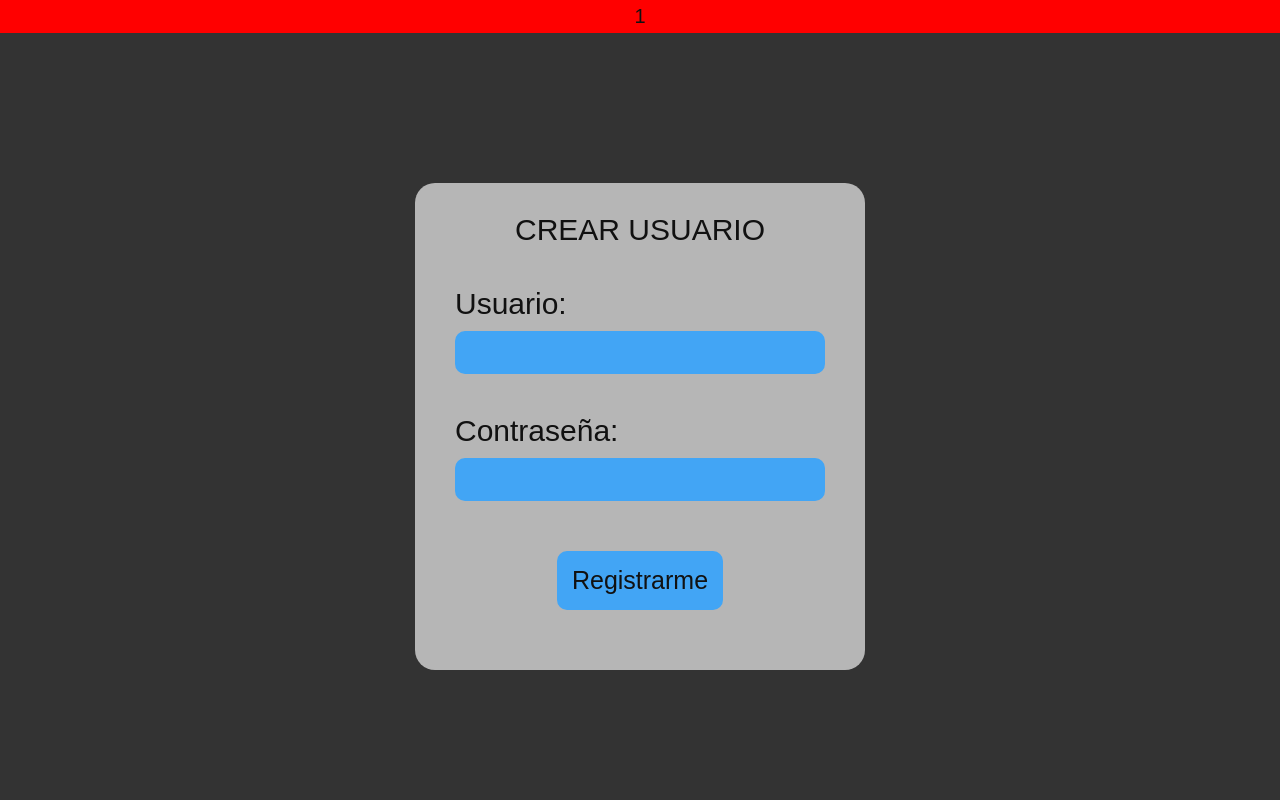
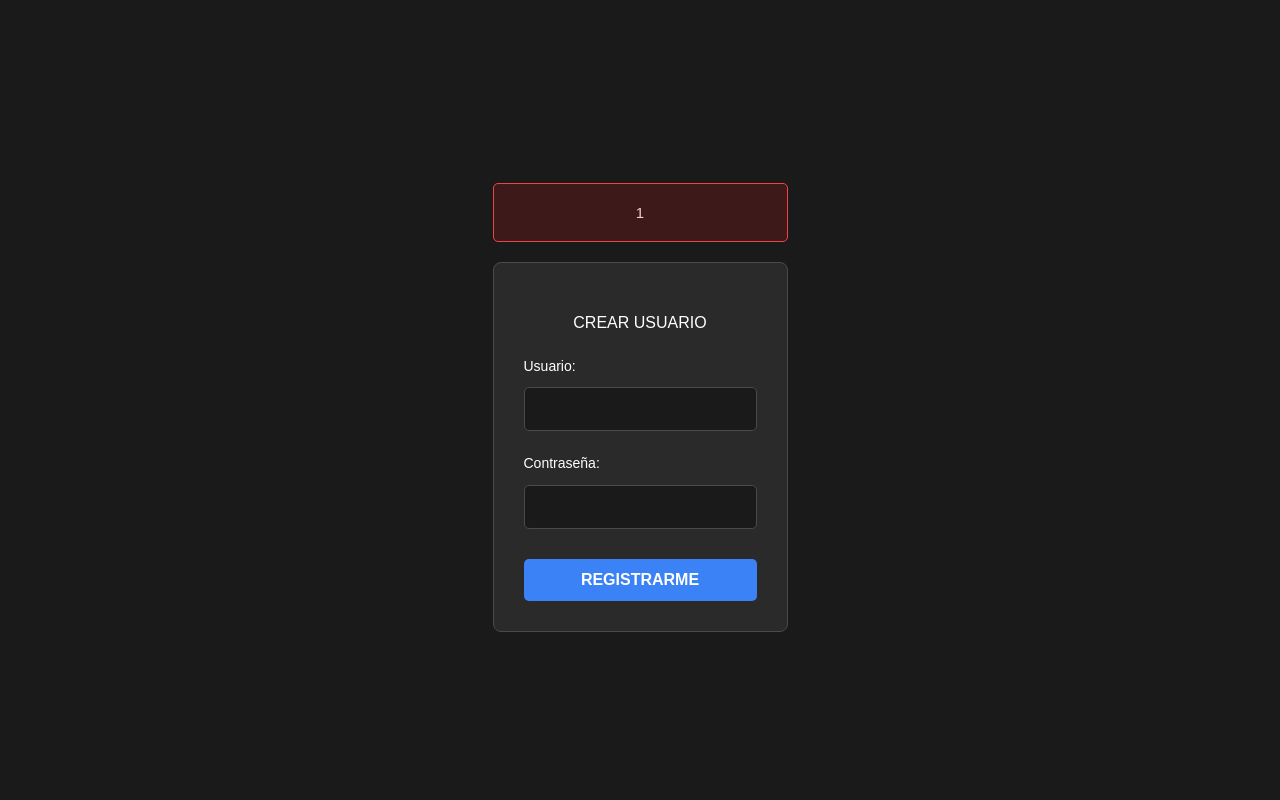
Before and after one commit to Eduardoglz12/Proyecto-Bit-Byte, a PHP site: page /Php/registro.php in a window 1280 px wide. Run offline with PHP 8.4, Linux system fonts and the light colour scheme; the visitor is signed in with stand-in values (Sample User, id 1).

Commit message:
Se ajusto login.css

```diff
--- a/Css/login.css
+++ b/Css/login.css
@@ -1,17 +1,17 @@
 :root {
-    --negro: #111111;
-    --gris: #333333;
-    --gris-oscuro: #222222;
-    --azul-bajo: #42A5F5;
-    --blanco: #f5f5f5;
-    --barraPrincipal: #b6b6b6;
+    --negro: #1a1a1a;
+    --gris-oscuro: #2a2a2a;
+    --gris: #4a4a4a;
+    --blanco: #ffffff;
+    --azul-claro: #93c5fd;
+    --azul-bajo: #3b82f6;
+    --rojo-error: #ef4444;
 }
 
-* {
-    color: var(--negro);
-    font-family: sans-serif;
-    padding: 0;
-    margin: 0;
+/* Base */
+html {
+    font-size: 62.5%;
+    box-sizing: border-box;
 }
 
 *,
@@ -20,77 +20,96 @@
     box-sizing: inherit;
 }
 
-html {
-    font-size: 62.5%;
-    box-sizing: border-box;
-    background-color: var(--gris);
+body {
+    font-family: 'Poppins', sans-serif;
+    font-size: 1.6rem;
+    line-height: 1.8;
+    background-color: var(--negro);
+    color: var(--blanco);
+    margin: 0;
+    /* Centra el contenedor principal */
+    display: flex;
+    justify-content: center;
+    align-items: center;
+    min-height: 100vh;
 }
 
-.cont-principal {
-    display: flex;
-    height: 100vh;
-    justify-content:flex-start;
-    align-items: center;
-    flex-direction: column;
+/* Contenedor del Login */
+.cont-login {
+    background-color: var(--gris-oscuro);
+    border: 1px solid var(--gris);
+    padding: 3rem;
+    border-radius: 0.8rem;
+    width: 100%;
+    max-width: 450px;
+    text-align: center;
 }
 
-.cont-login {
-    padding: 2rem;
-    background-color: var(--barraPrincipal);
-    border-radius: 2rem;
-    font-size: 3rem;
-    width: 45rem;
-    margin: auto;
+.cont-login h1 {
+    color: var(--azul-claro);
+    margin-bottom: 2.5rem;
+    font-size: 2.8rem;
 }
 
+/* Formulario */
 form {
     display: flex;
     flex-direction: column;
-    align-items: center;
+    width: 100%;
 }
 
-label {
-    margin: 0 2rem;
-    align-self: start;
+form label {
+    text-align: left;
+    margin-bottom: 0.8rem;
+    font-size: 1.4rem;
 }
 
-input {
-    width: 37rem;
+form input {
+    width: 100%;
+    padding: 1.2rem;
+    background-color: var(--negro);
+    color: var(--blanco);
+    border: 1px solid var(--gris);
+    border-radius: 0.5rem;
+    font-size: 1.6rem;
+    margin-bottom: 2rem; /* Margen reducido */
+    transition: border-color 0.3s, box-shadow 0.3s;
 }
 
-input,
-button {
-    color: var(--negro);
-    background-color: var(--azul-bajo);
-    font-size: 2rem;
-    border-radius: 1rem;
-    padding: 1rem;
-    border: none;
-    margin: 1rem 0 4rem;
+form input:focus {
+    outline: none;
+    border-color: var(--azul-bajo);
+    box-shadow: 0 0 0 3px rgba(59, 130, 246, 0.2);
 }
 
-button {
-    padding: 1.5rem;
-    font-size: 2.5rem;
+form button {
+    width: 100%; /* Botón al 100% del ancho */
+    padding: 1.2rem;
+    font-size: 1.6rem;
+    font-weight: bold;
+    color: var(--blanco);
+    background-color: var(--azul-bajo);
+    border: none;
+    border-radius: 0.5rem;
+    cursor: pointer;
+    text-transform: uppercase;
+    margin-top: 1rem; /* Espacio antes del botón */
+    transition: background-color 0.3s ease;
 }
 
-button:hover {
-    background-color: var(--blanco);
+form button:hover {
+    background-color: var(--azul);
 }
 
-input:focus {
-    outline: none;
+/* CORRECCIÓN DEL MENSAJE DE ERROR */
+.mensajeError, .resultado {
+    background-color: #3e1919;
+    color: #fecaca;
+    border: 1px solid var(--rojo-error);
+    padding: 1.5rem;
+    border-radius: 0.5rem;
+    margin-bottom: 2rem;
+    font-size: 1.5rem;
+    width: 100%; /* Ocupa el 100% del contenedor, no de la pantalla */
+    text-align: center;
 }
-
-p {
-    margin: 1rem 0 4rem;
-}
-
-.mensajeError, .resultado {
-    text-align: center;
-    font-size: 2rem;
-    margin: 0 0 2rem;
-    padding: 0.5rem;
-    width: 100vw;
-    background-color: red;
-}
```
